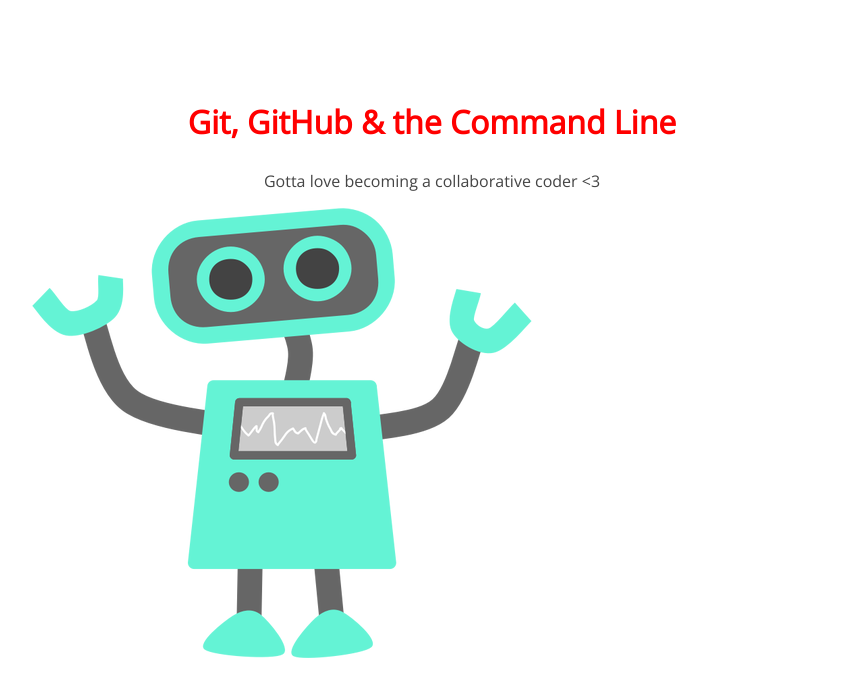
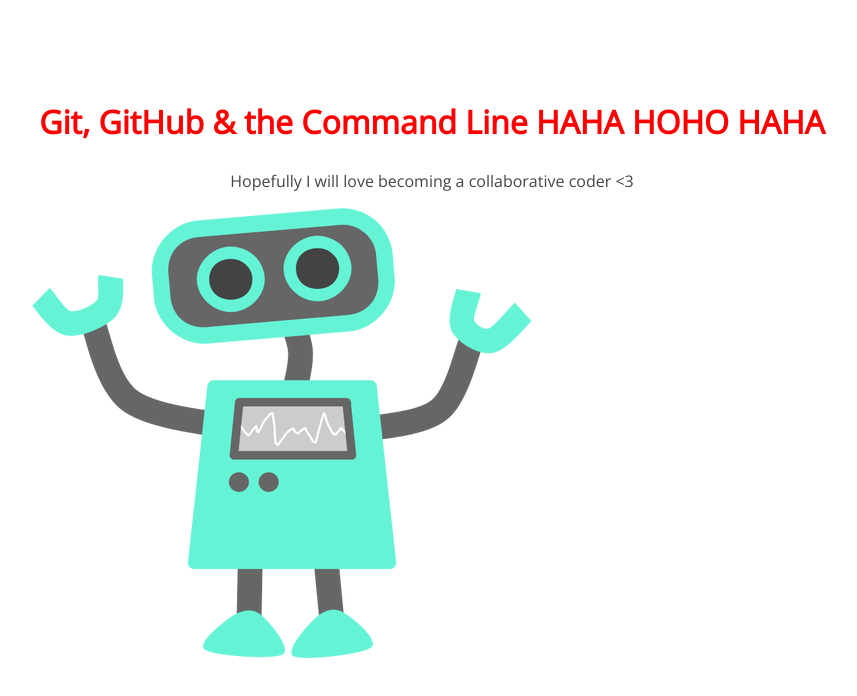
Before and after one commit to TCHolbert/first-ever, a plain HTML site: page index.html in a window 1280 px wide. Shown: the whole page, without its empty margins (208-1065 px from the left). Drawn offline with nearby package versions, Linux system fonts and the light colour scheme.

Commit message:
changed header

```diff
--- a/index.html
+++ b/index.html
@@ -8,8 +8,8 @@
 </head>
 <body>
 	<section>
-		<h1>Git, GitHub & the Command Line</h1>
-		<p>Gotta love becoming a collaborative coder <3</p>
+		<h1>Git, GitHub & the Command Line HAHA HOHO HAHA</h1>
+		<p>Hopefully I will love becoming a collaborative coder <3</p>
 		<img src="img/happy-blue-robot.png">
 	</section>
 </body>
```
